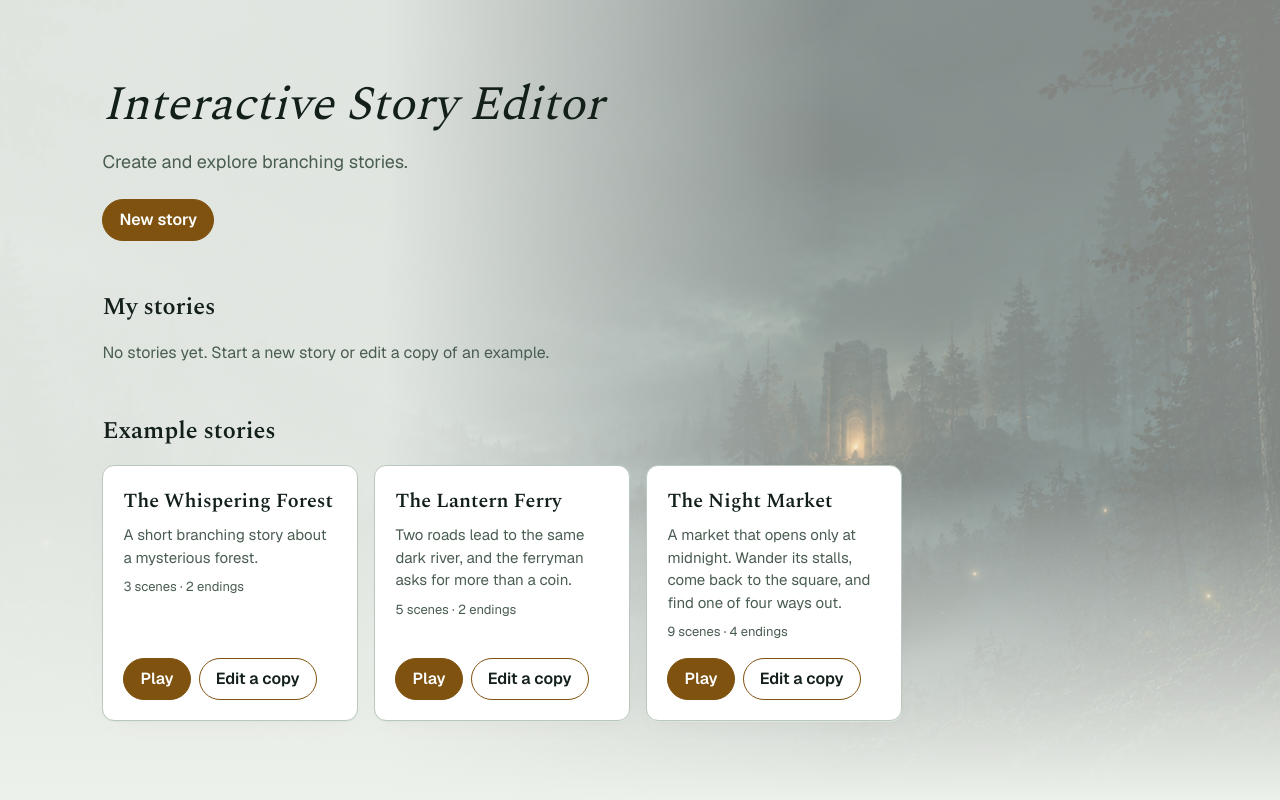
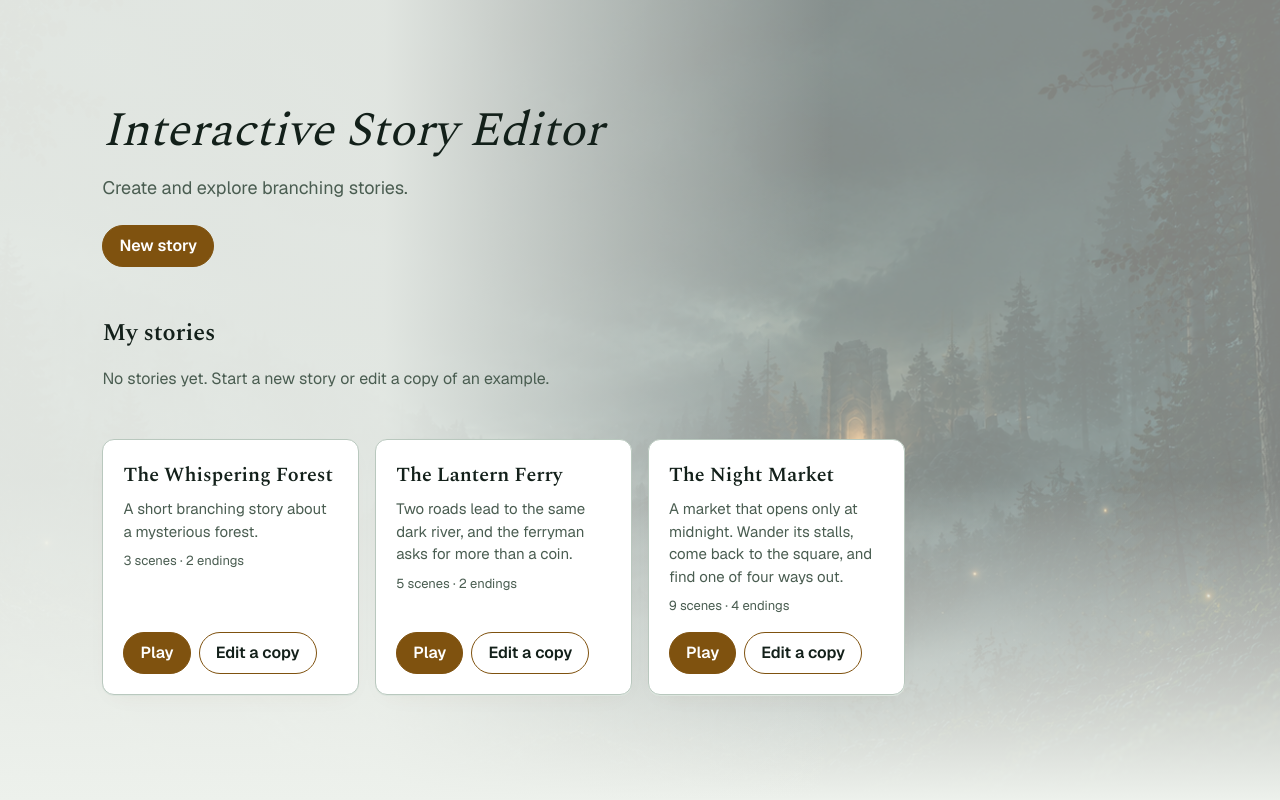
Before and after one commit to demienera/interactive-story-editor, a Next.js app: page / in a window 1280 px wide. Built offline with nearby package versions, Linux system fonts and the light colour scheme.

Commit message:
refactor: simplify ExampleStories component by removing unnecessary section and heading

```diff
--- a/src/features/story-library/ui/ExampleStories.tsx
+++ b/src/features/story-library/ui/ExampleStories.tsx
@@ -7,16 +7,6 @@ import styles from './StoryLibrary.module.scss';
 
 export function ExampleStories() {
 	return (
-		<section
-			className={styles.section}
-			aria-labelledby='examples-heading'
-		>
-			<h2
-				id='examples-heading'
-				className={styles.heading}
-			>
-				Example stories
-			</h2>
 		<ul className={styles.list}>
 			{exampleStories.map((story) => (
 				<li key={story.id}>
@@ -33,6 +23,5 @@ export function ExampleStories() {
 				</li>
 			))}
 		</ul>
-		</section>
 	);
 }
```
Lines whose indentation alone changed are shown as unchanged.
